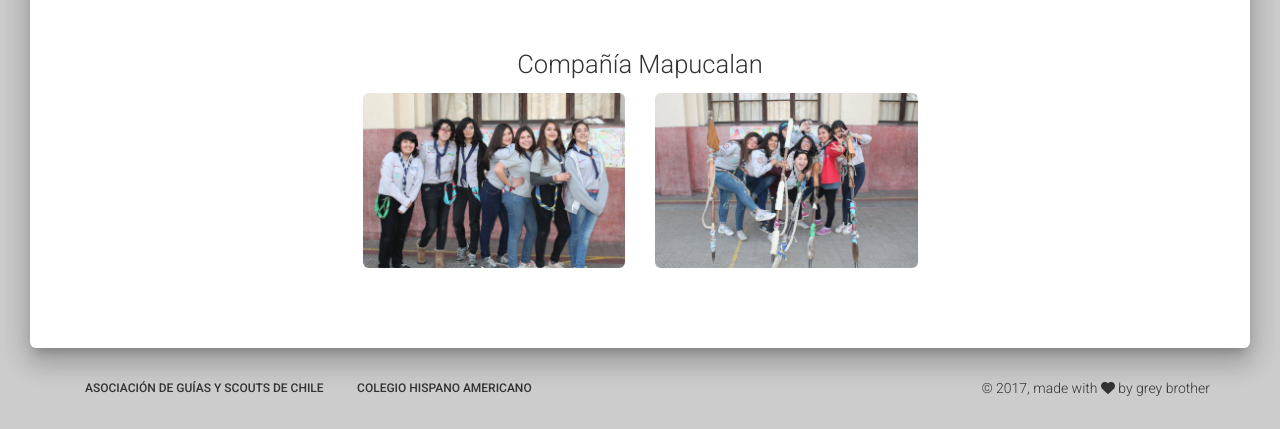
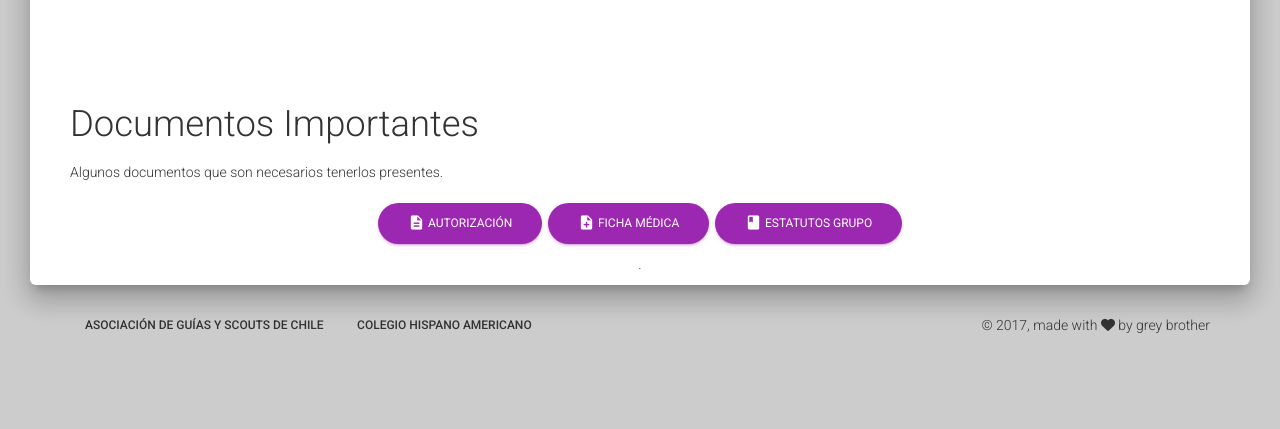
Before and after one commit to mjorquera/scoutshispano, a plain HTML site: page index.html in a window 1280 px wide. Shown: the part 1499-1928 px from the top of the page. After the commit the page ends 1865 px from the top, so only its background shows below. Drawn offline with Linux system fonts and the light colour scheme.

Commit message:
mock de botones para docs

```diff
--- a/index.html
+++ b/index.html
@@ -54,7 +54,6 @@
 
     <div class="wrapper">
 		<div class="header header-filter" style="background-image: url('img/grupo1.jpg');"></div>
-
 		<div class="main main-raised">
 			<div class="profile-content">
 	            <div class="container">
@@ -140,7 +139,7 @@
 												</div>
 											</div>
 										</div>
-										<div class="tab-pane active" id="cia">
+										<div class="tab-pane text-center" id="cia">
 											<div class="row">
 													<div class="col-xs-12">
 														<h3>Compañía Mapucalan</h3>
@@ -200,10 +199,33 @@
 						</div>
 	                </div>
 
+					<div class="row">
+						<div class="col-xs-12">
+							<h2>Documentos Importantes</h2>
+							<p>Algunos documentos que son necesarios tenerlos presentes.</p>
+							<div class="row">
+								<div class="col-xs-12 text-center">
+									<a class="btn btn-primary btn-round">
+										<i class="material-icons">description</i> Autorización
+									</a>
+									<a class="btn btn-primary btn-round">
+										<i class="material-icons">note_add</i> Ficha Médica
+									</a>
+									<a class="btn btn-primary btn-round">
+										<i class="material-icons">book</i> Estatutos Grupo
+									</a>
+								</div>
+							</div>
+						</div>
+					</div>
+					<div class="row">
+						<div class="col-xs-12 text-center">
+							<p>.</p>
+						</div>
+					</div>
 	            </div>
 	        </div>
 		</div>
-
     </div>
     <footer class="footer">
         <div class="container">
```
